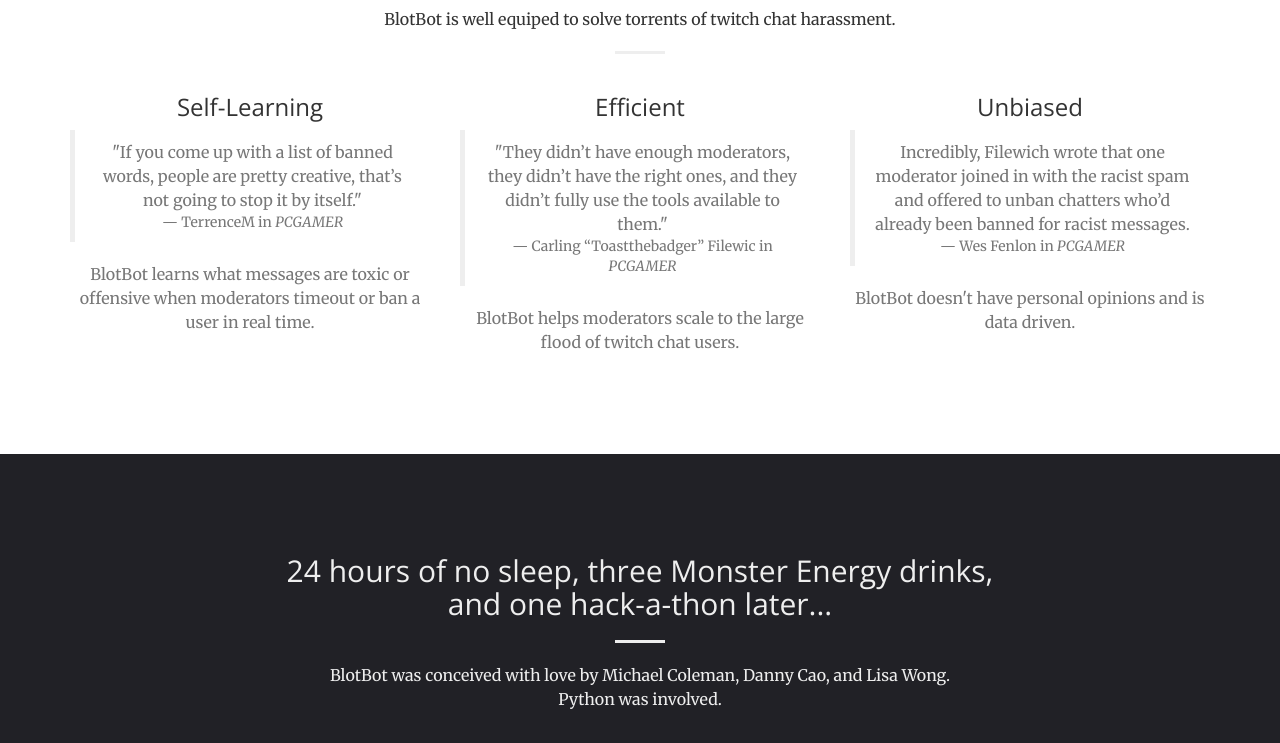
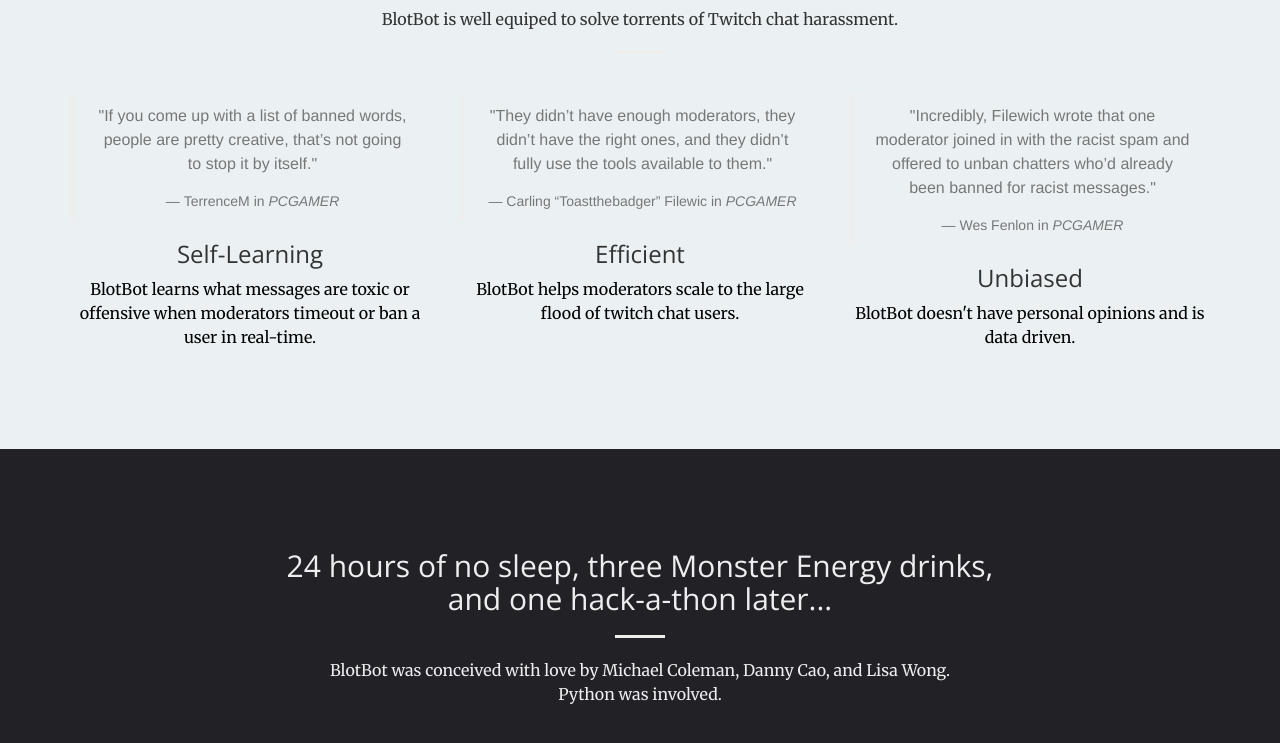
Before and after one commit to BIotBot/BlotBot, a website: page index.html in a window 1280 px wide. Shown: the part 1482-2225 px from the top of the page. Drawn offline with nearby package versions, Linux system fonts and the light colour scheme.

Commit message:
fix some colors

```diff
--- a/css/creative.css
+++ b/css/creative.css
@@ -23,7 +23,7 @@
   -webkit-transition: all 0.35s;
   -moz-transition: all 0.35s;
   transition: all 0.35s;
-  color: #F05F40;
+  color: #72445A;
 }
 a:hover,
 a:focus {
@@ -54,6 +54,7 @@
 }
 section {
   padding: 100px 0;
+  background-color: #EBF1F2;
 }
 .final-block {
   color: #EEEEEE;
@@ -431,3 +432,13 @@
 .small-icons {
   margin-top: 200px;
 }
+.source {
+  margin-top: 15px;
+  font-family: 'Helvetica Neue', 'Merriweather', Arial, sans-serif;
+}
+.quotation {
+  font-family: 'Helvetica Neue', 'Merriweather', Arial, sans-serif;
+}
+.claim {
+  color: black;
+}
--- a/index.html
+++ b/index.html
@@ -95,7 +95,7 @@
             <div class="row">
                 <div class="col-lg-12 text-center">
                     <h2 class="section-heading">A Closer Look</h2>
-                    <p>BlotBot is well equiped to solve torrents of twitch chat harassment.</p>
+                    <p>BlotBot is well equiped to solve torrents of Twitch chat harassment.</p>
                     <hr class="primary">
                 </div>
             </div>
@@ -104,32 +104,32 @@
             <div class="row">
                 <div class="col-lg-4 col-md-4 text-center">
                     <div class="service-box">
+                        <blockquote>
+                            <p class="text-muted quotation">"If you come up with a list of banned words, people are pretty creative, that’s not going to stop it by itself."</p>
+                            <small class="source">TerrenceM in <cite title="ow TerrenceM’s amazing Dreamhack Hearthstone run was marred by Twitch chat racism">PCGAMER</cite></small>
+                        </blockquote>
                         <h3>Self-Learning</h3>
-                        <blockquote>
-                            <p class="text-muted">"If you come up with a list of banned words, people are pretty creative, that’s not going to stop it by itself."</p>
-                            <small>TerrenceM in <cite title="ow TerrenceM’s amazing Dreamhack Hearthstone run was marred by Twitch chat racism">PCGAMER</cite></small>
-                        </blockquote>
-                        <p class="text-muted">BlotBot learns what messages are toxic or offensive when moderators timeout or ban a user in real time.</p>
+                        <p class="text-muted claim">BlotBot learns what messages are toxic or offensive when moderators timeout or ban a user in real-time.</p>
                     </div>
                 </div>
                 <div class="col-lg-4 col-md-4 text-center">
                     <div class="service-box">
+                        <blockquote>
+                            <p class="text-muted quotation">"They didn’t have enough moderators, they didn’t have the right ones, and they didn’t fully use the tools available to them."</p>
+                            <small class="source">Carling “Toastthebadger” Filewic in <cite title="ow TerrenceM’s amazing Dreamhack Hearthstone run was marred by Twitch chat racism">PCGAMER</cite></small>
+                        </blockquote>
                         <h3>Efficient</h3>
-                        <blockquote>
-                            <p class="text-muted">"They didn’t have enough moderators, they didn’t have the right ones, and they didn’t fully use the tools available to them."</p>
-                            <small>Carling “Toastthebadger” Filewic in <cite title="ow TerrenceM’s amazing Dreamhack Hearthstone run was marred by Twitch chat racism">PCGAMER</cite></small>
-                        </blockquote>
-                        <p class="text-muted">BlotBot helps moderators scale to the large flood of twitch chat users.</p>
+                        <p class="text-muted claim">BlotBot helps moderators scale to the large flood of twitch chat users.</p>
                     </div>
                 </div>
                 <div class="col-lg-4 col-md-4 text-center">
                     <div class="service-box">
+                        <blockquote>
+                            <p class="text-muted quotation">"Incredibly, Filewich wrote that one moderator joined in with the racist spam and offered to unban chatters who’d already been banned for racist messages."</p>
+                            <small class="source">Wes Fenlon in <cite title="ow TerrenceM’s amazing Dreamhack Hearthstone run was marred by Twitch chat racism">PCGAMER</cite></small>
+                        </blockquote>
                         <h3>Unbiased</h3>
-                        <blockquote>
-                            <p class="text-muted">Incredibly, Filewich wrote that one moderator joined in with the racist spam and offered to unban chatters who’d already been banned for racist messages.</p>
-                            <small>Wes Fenlon in <cite title="ow TerrenceM’s amazing Dreamhack Hearthstone run was marred by Twitch chat racism">PCGAMER</cite></small>
-                        </blockquote>
-                        <p class="text-muted">BlotBot doesn't have personal opinions and is data driven.</p>
+                        <p class="text-muted claim">BlotBot doesn't have personal opinions and is data driven.</p>
                     </div>
                 </div>
             </div>
@@ -149,10 +149,10 @@
                         <a href="mailto:blotbotinfo@gmail.com"><i class="fa fa-envelope-o fa-3x sr-contact"></i></a>
                     </div>
                     <div class="col-lg-2 text-center">
-                        <a href="http://www.twitch.tv/biotbot.com"><i class="fa fa-twitch fa-3x sr-contact"></i></a>
+                        <a href="github.com/BIotBot/BlotBot"> <i class="fa fa-github fa-3x sr-contact"/></i></a>
                     </div>
                     <div class="col-lg-2 text-center">
-                        <a href="github.com/BIotBot/BlotBot"> <i class="fa fa-github fa-3x sr-contact"/></i></a>
+                        <a href="http://www.twitch.tv/biotbot.com"><i class="fa fa-twitch fa-3x sr-contact"></i></a>
                     </div>
                 </div>
             </div>
```
